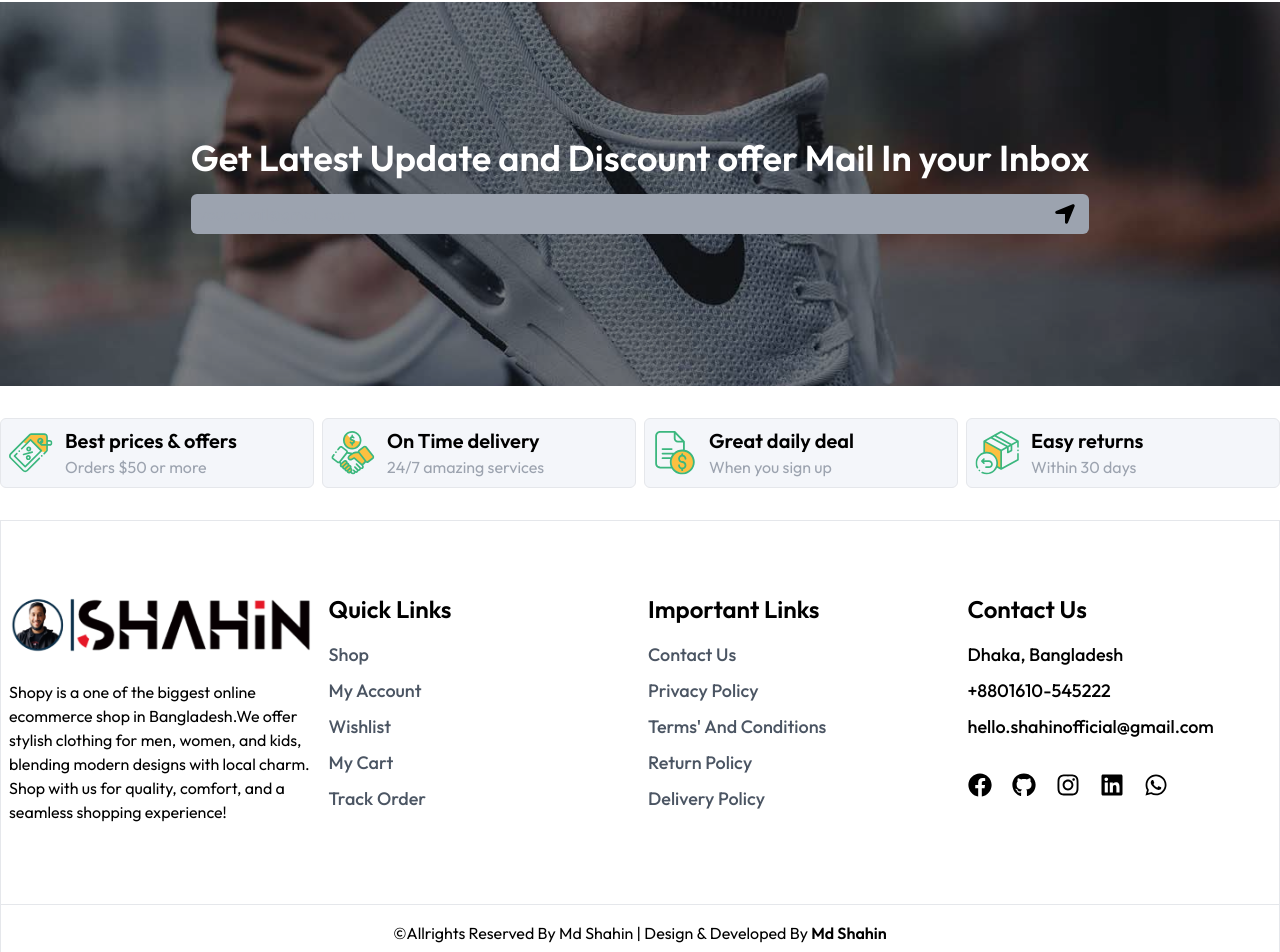
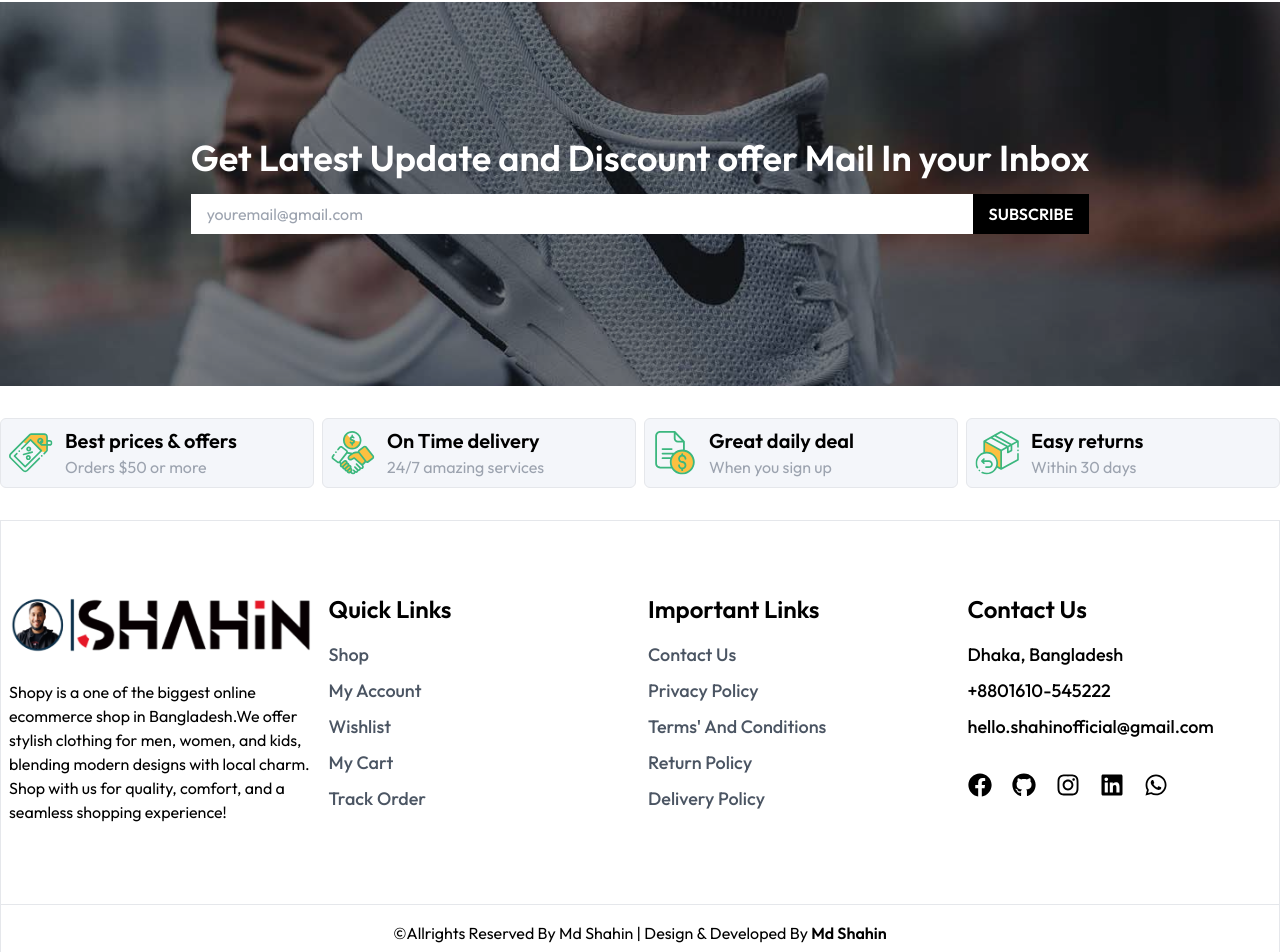
Before and after one commit to MdShahinDev/shopy, a React (Vite) app: page / in a window 1280 px wide. Shown: the part 4580-5532 px from the top of the page. Built offline with nearby package versions, Linux system fonts and the light colour scheme.

Commit message:
Subscribe Template

```diff
--- a/src/Components/EmailSubscription.jsx
+++ b/src/Components/EmailSubscription.jsx
@@ -7,9 +7,9 @@ const EmailSubscription = () => {
       <div className="emailsubscription my-8 min-h-64 lg:min-h-96 bg-emailsubscription bg-cover bg-no-repeat bg-fixed flex items-center justify-center">
         <div className="promotext text-center">
             <h2 className='text-base font-semibold text-white md:text-xl lg:text-4xl'>Get Latest Update and Discount offer Mail In your Inbox</h2>
-            <div className="form my-4 flex relative items-center gap-1">
-            <input className='w-full p-2 bg-gray-400 border-none rounded-md focus:ring-0 focus:outline-none' type="text" placeholder='youremail@gmail.com' />
-            <button className='text-black text-2xl absolute right-0 pr-3'> <FaLocationArrow/> </button>
+            <div className="form my-4 flex items-center">
+            <input className='w-full py-2 px-4 bg-white border-none  focus:ring-0 focus:outline-none' type="text" placeholder='youremail@gmail.com' />
+            <button className=' uppercase text-base border-black py-2 px-4 bg-black text-white font-semibold'> Subscribe </button>
             </div>
         </div>
 
```
